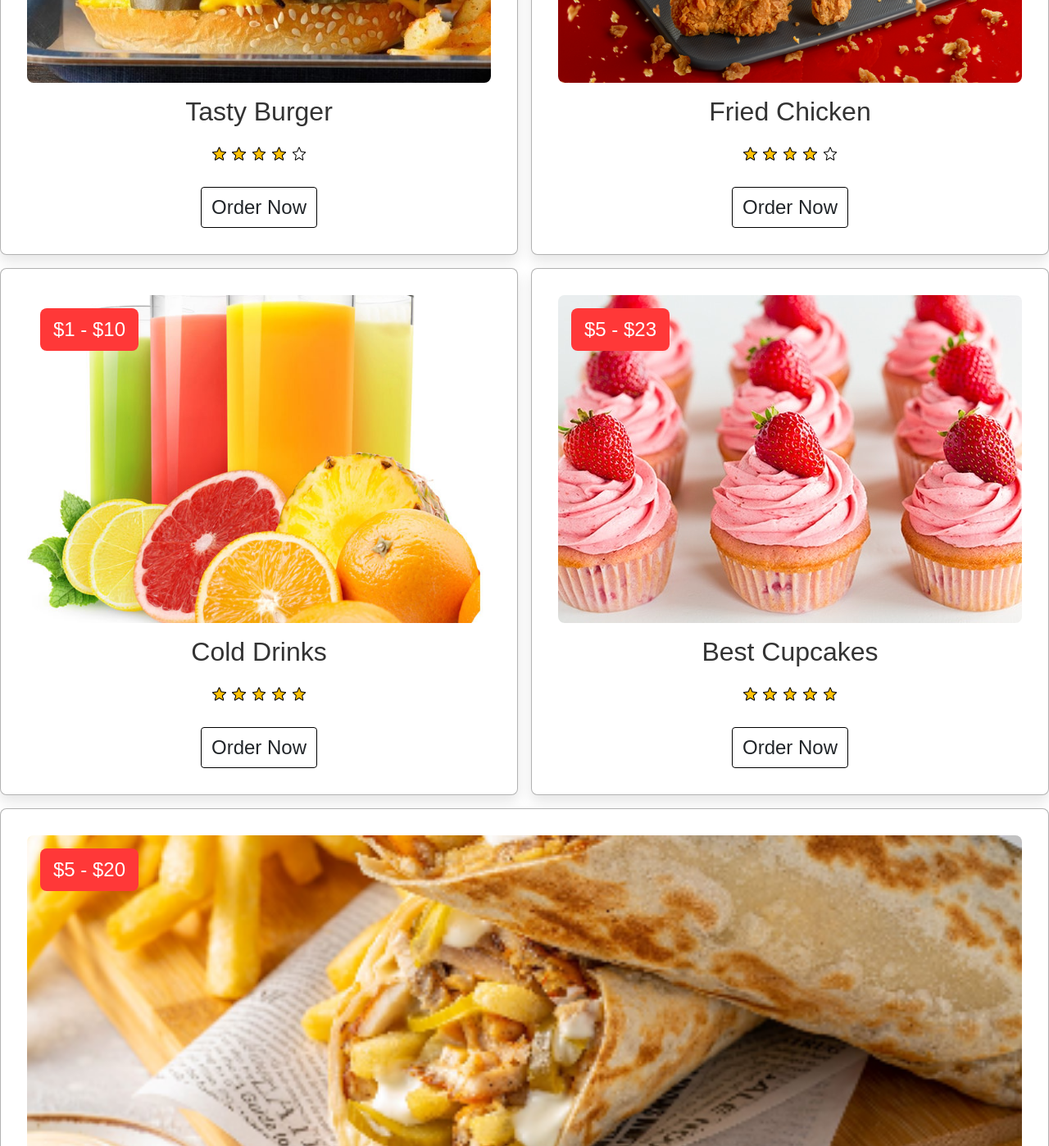
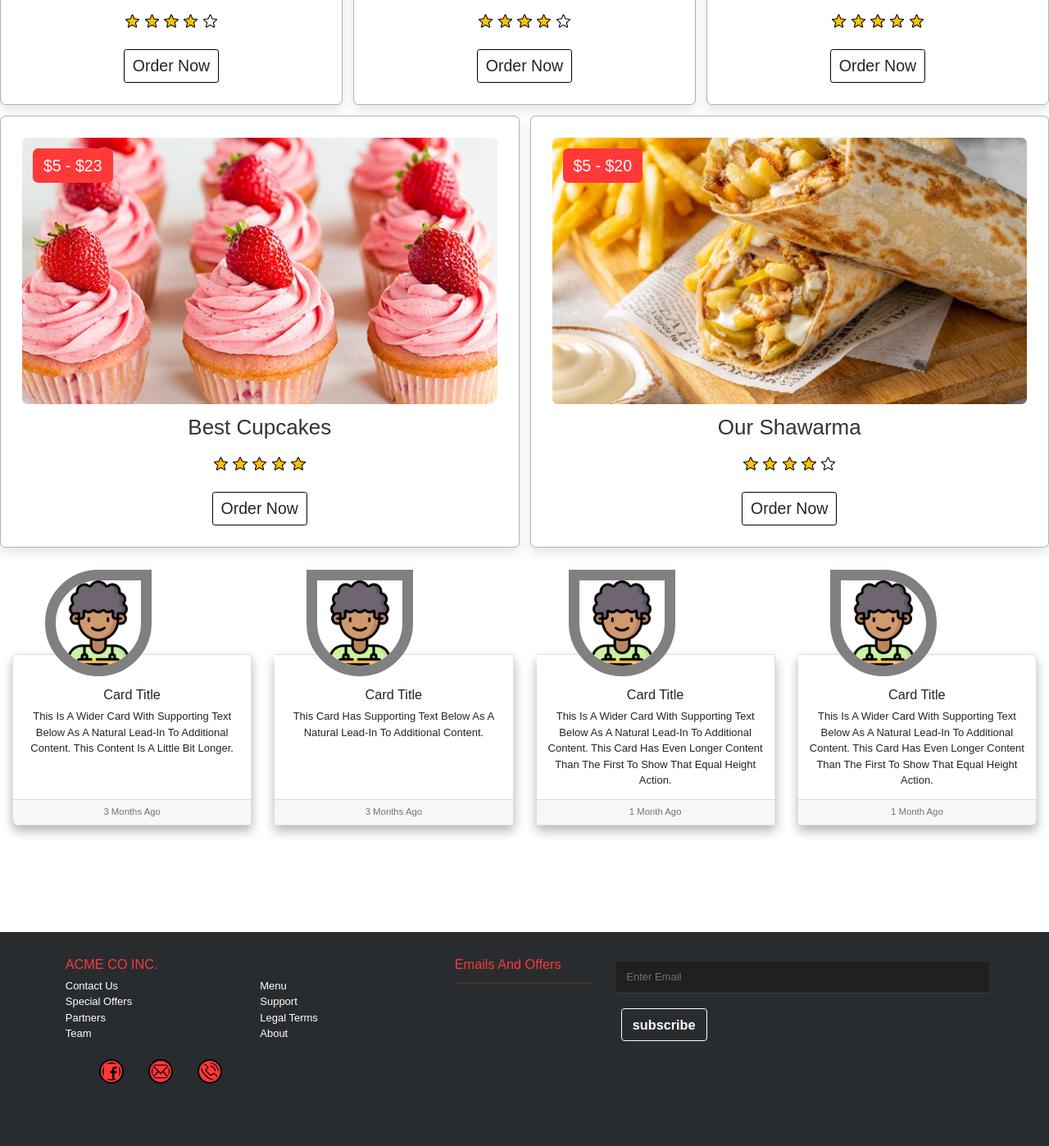
Before and after one commit to NadeenXo/restaurant-website, a plain HTML site: page index.html in a window 1280 px wide. Shown: the part 1402-2800 px from the top of the page at 82% size. Drawn offline with nearby package versions, Linux system fonts and the light colour scheme.

Commit message:
add review

```diff
--- a/index.html
+++ b/index.html
@@ -145,6 +145,53 @@
     <!-- popular section ends -->
 
 
+    <!-- reviews section starts -->
+
+    <section id="review" class="review">
+        <div class="card-group">
+            <div class="card">
+              <img src="icons/worker.png" class="card-img-top" alt="...">
+              <div class="card-body">
+                <h5 class="card-title">Card title</h5>
+                <p class="card-text">This is a wider card with supporting text below as a natural lead-in to additional content. This content is a little bit longer.</p>
+              </div>
+              <div class="card-footer">
+                <small class="text-muted">3 months ago</small>
+              </div>
+            </div>
+            <div class="card">
+              <img src="icons/worker.png" class="card-img-top" alt="...">
+              <div class="card-body">
+                <h5 class="card-title">Card title</h5>
+                <p class="card-text">This card has supporting text below as a natural lead-in to additional content.</p>
+              </div>
+              <div class="card-footer">
+                <small class="text-muted">3 months ago</small>
+              </div>
+            </div>
+            <div class="card">
+                <img src="icons/worker.png" class="card-img-top" alt="...">
+                <div class="card-body">
+                  <h5 class="card-title">Card title</h5>
+                  <p class="card-text">This is a wider card with supporting text below as a natural lead-in to additional content. This card has even longer content than the first to show that equal height action.</p>
+                </div>
+                <div class="card-footer">
+                  <small class="text-muted">1 month ago</small>
+                </div>
+              </div>
+              <div class="card">
+                <img src="icons/worker.png" class="card-img-top" alt="...">
+                <div class="card-body">
+                  <h5 class="card-title">Card title</h5>
+                  <p class="card-text">This is a wider card with supporting text below as a natural lead-in to additional content. This card has even longer content than the first to show that equal height action.</p>
+                </div>
+                <div class="card-footer">
+                  <small class="text-muted">1 month ago</small>
+                </div>
+              </div>
+          </div>
+
+    </section>
 
    <!--  <footer>
         <p>Author: Hege Refsnes<br>
@@ -159,15 +206,15 @@
                     <div class="row">
                         <div class="col-6">
                             <ul class="list-unstyled">
-                                <li><a href="">contact us</a></li>
-                                <li><a href="">special offers</a></li>
+                                <li><a href="#home">contact us</a></li>
+                                <li><a href="#special">special offers</a></li>
                                 <li><a href="">Partners</a></li>
                                 <li><a href="">Team</a></li>
                             </ul>
                         </div>
                         <div class="col-6">
                             <ul class="list-unstyled">
-                                <li><a href="">Menu</a></li>
+                                <li><a href="#menu">Menu</a></li>
                                 <li><a href="">Support</a></li>
                                 <li><a href="">Legal Terms</a></li>
                                 <li><a href="">About</a></li>
--- a/style.css
+++ b/style.css
@@ -6,6 +6,7 @@
     text-decoration: none;
     text-transform: capitalize;
     /*transition:all .2s linear;*/
+    font-size: small;
 }
 
 :root{
@@ -85,7 +86,6 @@ header .mynavbar a:hover{
 .homeContent{
     overflow: hidden;
     text-align: center;
-
     color: white;
 
 }
@@ -223,9 +223,39 @@ header .mynavbar a:hover{
 
 
   /**/
+/*review*/
+
+.review{
+    margin: 2rem 1rem;
+}
+.review .card-group{
+    display: flex;
+    flex-wrap: wrap;
+    gap: 2rem;
+
+}
+.review .card-group .card{
+    text-align: center;
+    box-shadow: 0 .5rem 1rem rgba(0,0,0,.3);
+    border-radius: .5rem;
+    margin-top: 8rem;
+    width: 250px;
+    max-height: 300px;
+    margin: 8rem 2px;
+
+}
+.review .card img{
+    border: 1rem solid var(--gray);
+    height: 10rem;
+    width:10rem;
+    margin-left: 3rem;
+    margin-top: -8rem;
+    border-radius: 50%;
+}
 
 
 
+/**/
 
 
 
@@ -310,7 +340,7 @@ header .mynavbar a:hover{
 @media(max-width:900px){
 
     html{
-      font-size: 60%;
+      font-size: 50%;
     }
 
     header{
@@ -363,16 +393,28 @@ header .mynavbar a:hover{
         min-width: 100%;
 
     }
+    .review .card-group .card{
+        min-width: 100%;
+        margin: 6rem 1rem;
+
+      }
 
   }
 
-  @media(max-width:450px){
+  @media(max-width:500px){
 
     html{
       font-size: 50%;
     }
     footer {
         height: 800px;
+        padding: 1rem;
+      }
+
+      .review .card-group .card{
+        min-width: 100%;
+        margin: 5rem 1rem;
+
       }
   /*
     .order .row form .inputBox input{
```
Also changed, not shown: icons/worker.png (added).
